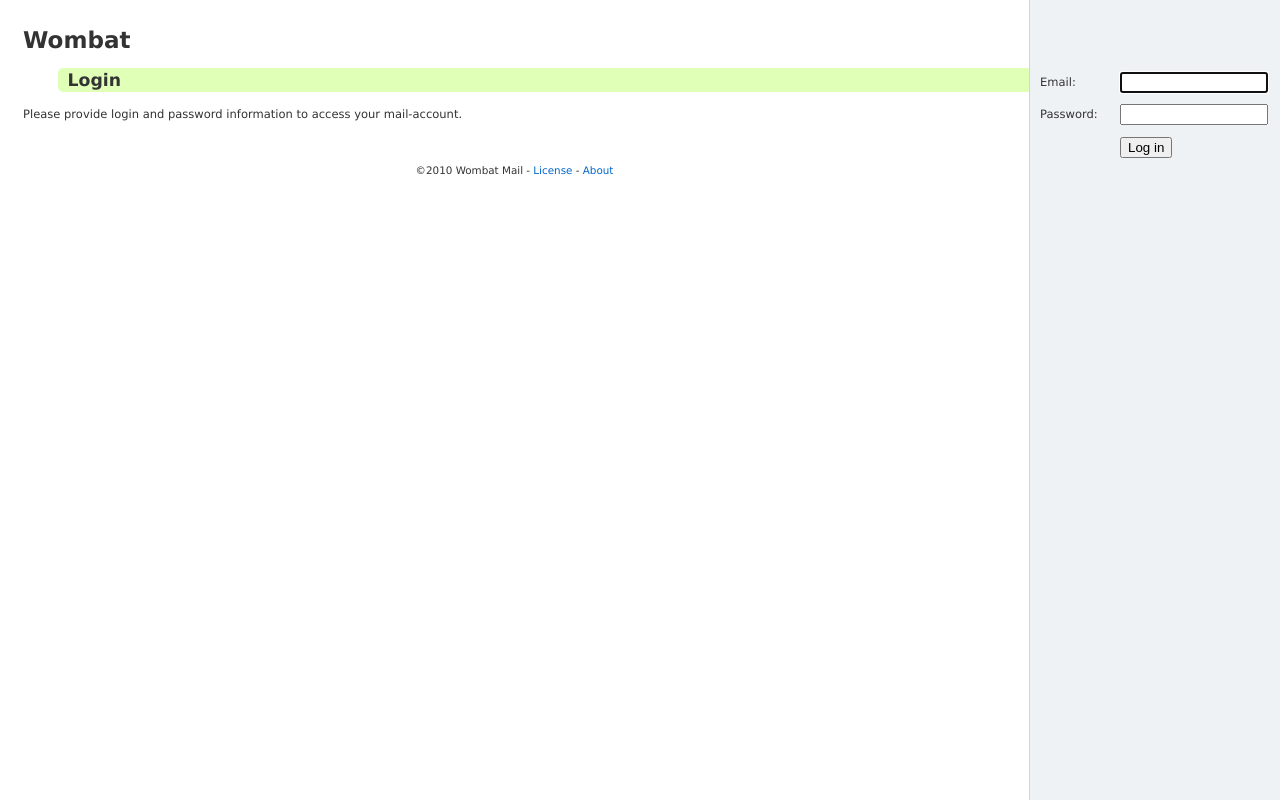
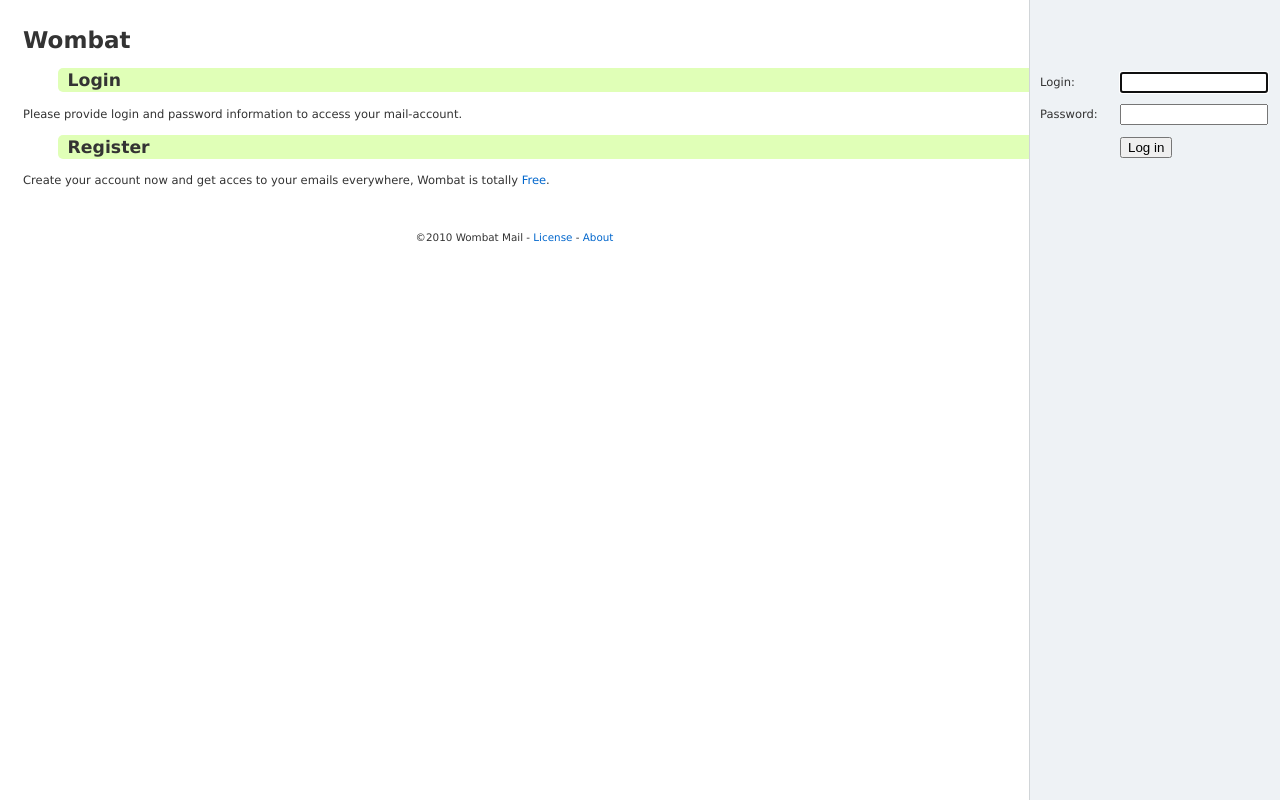
Before and after one commit to brutasse-archive/wombat, a Django app: template templates/login.html in a window 1280 px wide. Run offline with Django 3.2, Linux system fonts and the light colour scheme; the template is opened without the code that fills it, so the values that code supplies are empty.

Commit message:
Add a Register paragraph in the front page

```diff
--- a/templates/login.html
+++ b/templates/login.html
@@ -8,7 +8,7 @@
   <div class="form" id="login-form">
   <form action="{% url login %}" method="post">
     <p>
-      <label for="id_username">{% trans 'Email:' %}</label>
+      <label for="id_username">{% trans 'Login:' %}</label>
       <input type="text" name="username" id="id_username" />
     </p>
     <p>
@@ -36,6 +36,9 @@ document.getElementById('id_username').focus()
   <h2 class="title">Login</h2>
 <p>{% trans 'Please provide login and password information to access your mail-account.' %}</p>
 
+  <h2 class="title">Register</h2>
+  <p>{% trans 'Create your account now and get acces to your emails everywhere, Wombat is totally' %} <a>{% trans 'Free' %}</a>.</p>
+
 {% if form.errors %}
 <p class="errornote">{{ form.non_field_errors.as_text }}</p>
 {% endif %}
```
